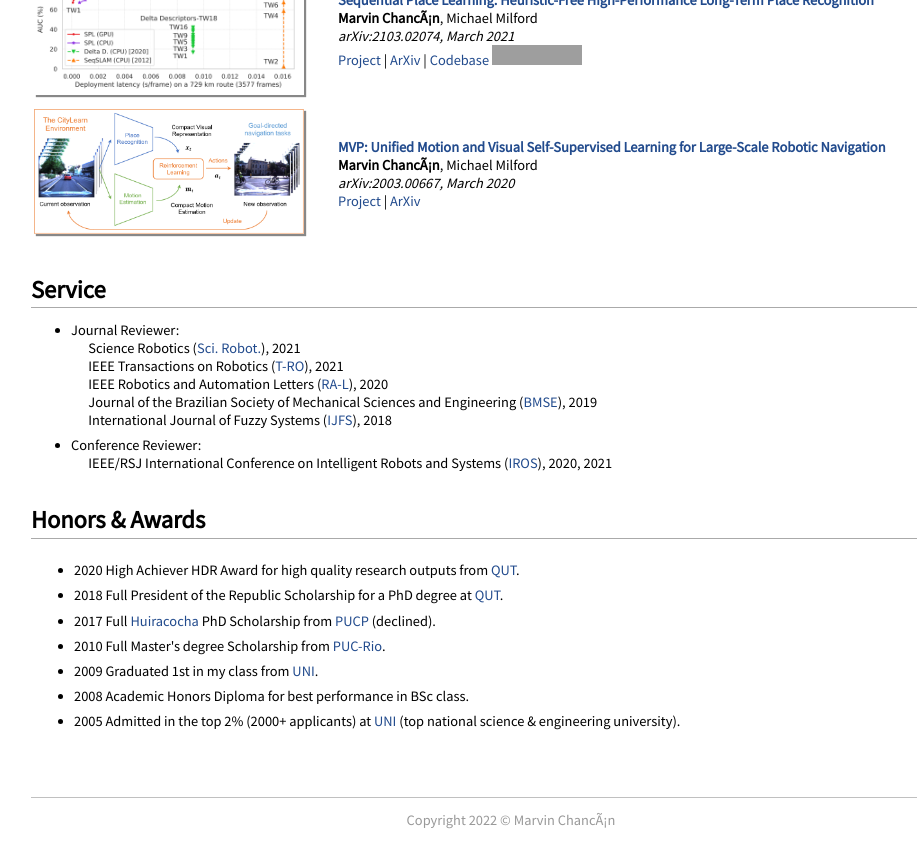
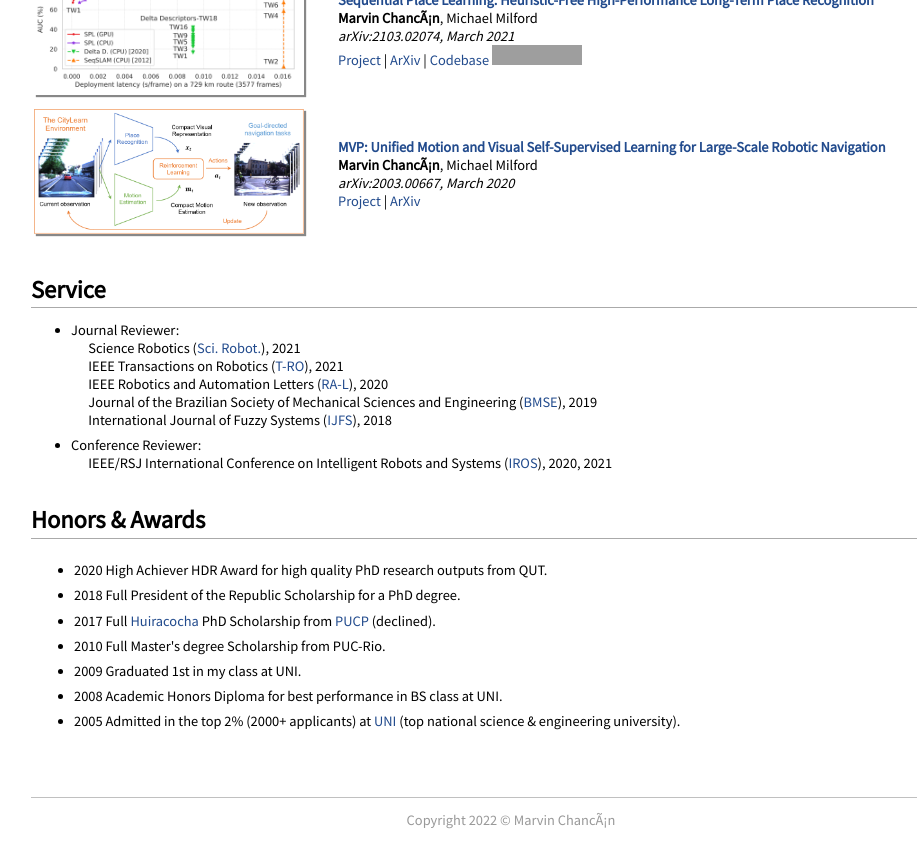
Before and after one commit to mchancan/mchancan.github.io, a Jekyll site: the page built from index.html, in a window 1280 px wide and 900 px high, scrolled down 2086 px. Shown: the top 868 px of the window, without its empty margins (129-1046 px from the left). Built offline with Jekyll 4.4.1, drawn with Linux system fonts in a browser that asks for light colours; comment, search, counter and statistics services are not loaded; a style sheet for code colours, icons or effects is not loaded; grey boxes are pictures that could not be loaded.

Commit message:
Update index.html

```diff
--- a/index.html
+++ b/index.html
@@ -45,7 +45,7 @@ As a result, my papers have been published at top-tier machine learning and robo
 <h2>News</h2>
 <ul>
 	<li>Started a postdoc at Yale.</li>
-	<li>Successfully defended my <a href="https://mchancan.github.io/phd-thesis" target="_blank">PhD thesis</a>.</li>
+	<li>Successfully defended my <a href="https://mchancan.github.io/phd-thesis">PhD thesis</a>.</li>
 	<li>Completed a five-month industry-based internship.</li>
 	<li>Submitted the last <a href="spl/index.html">paper</a> of my PhD.</li>
 	<li>Given the increasing interest on the CANN component of <a href="https://mchancan.github.io/projects/FlyNet" target="_blank">this</a> paper, a quick demo has been released <a href="https://github.com/mchancan/flynet#update-about-the-cann-implementation" target="_blank">here</a>.</li>
@@ -202,12 +202,12 @@ As a result, my papers have been published at top-tier machine learning and robo
 	<tr>
 		<td>
 			<ul>
-				<li>2020  High Achiever HDR Award for high quality research outputs from <a href="https://www.qut.edu.au" target="_blank">QUT</a>.</li>
-				<li>2018  Full President of the Republic Scholarship for a PhD degree at <a href="https://www.qut.edu.au" target="_blank">QUT</a>.</li>
+				<li>2020  High Achiever HDR Award for high quality PhD research outputs from QUT.</li>
+				<li>2018  Full President of the Republic Scholarship for a PhD degree.</li>
 				<li>2017  Full <a href="https://posgrado.pucp.edu.pe/beca-fondo/beca-huiracocha/" target="_blank">Huiracocha</a> PhD Scholarship from <a href="https://www.pucp.edu.pe/" target="_blank">PUCP</a> (declined).</li>
-				<li>2010  Full Master's degree Scholarship from <a href="https://www.puc-rio.br" target="_blank">PUC-Rio</a>.</li>
-				<li>2009  Graduated 1st in my class from <a href="https://en.wikipedia.org/wiki/National_University_of_Engineering" target="_blank">UNI</a>.</li>
-				<li>2008  Academic Honors Diploma for best performance in BSc class.</li>
+				<li>2010  Full Master's degree Scholarship from PUC-Rio.</li>
+				<li>2009  Graduated 1st in my class at UNI.</li>
+				<li>2008  Academic Honors Diploma for best performance in BS class at UNI.</li>
 				<li>2005  Admitted in the top 2% (2000+ applicants) at <a href="https://en.wikipedia.org/wiki/National_University_of_Engineering" target="_blank">UNI</a> (top national science & engineering university).</li>
 			</ul>
 		</td>
```
